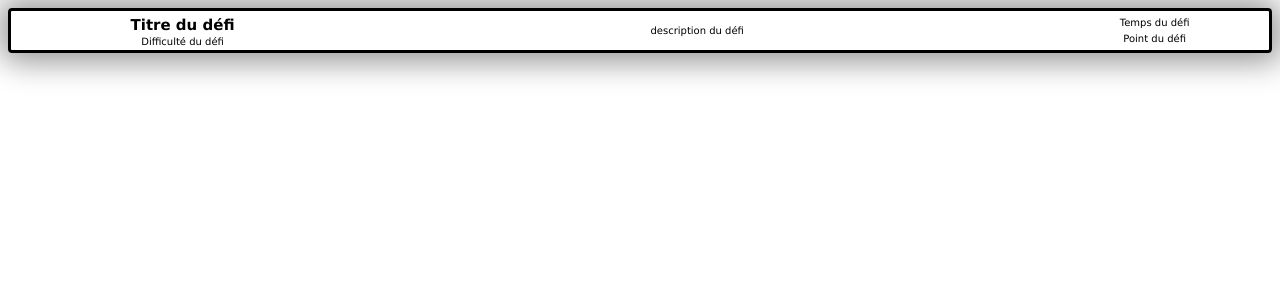
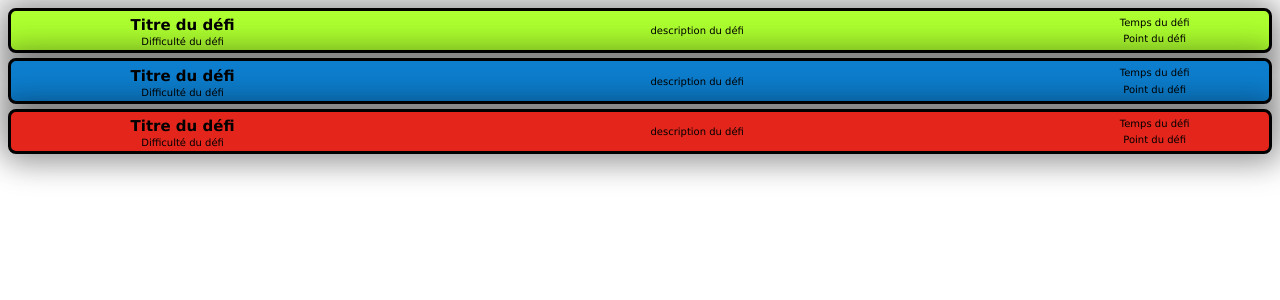
Before and after one commit to Himeurfarid/Sankliche, a React (Vite) app in the folder frontend/: page / in a window 1280 px wide. Shown: the top 300 px of the page. Built offline with nearby package versions, Linux system fonts and the light colour scheme.

Commit message:
css minimal of challenge

```diff
--- a/frontend/src/components/ChallengesCard.css
+++ b/frontend/src/components/ChallengesCard.css
@@ -1,14 +1,51 @@
-.challengescard {
+.challenge {
+  display: grid;
+  gap: 5px;
+}
+.challengescardeasy {
   display: grid;
   grid-template-columns: 3fr 6fr 2fr;
   text-align: center;
   border: solid;
-  border-radius: 0.25rem;
+  border-radius: 0.5rem;
   font-family: Verdana, Geneva, Tahoma, sans-serif;
   box-shadow: 5px 5px 30px 7px rgba(0, 0, 0, 0.25),
     -5px -5px 30px 7px rgba(0, 0, 0, 0.22);
+  background-color: greenyellow;
 }
-.challengescard:active {
+.challengescardnormal {
+  display: grid;
+  grid-template-columns: 3fr 6fr 2fr;
+  text-align: center;
+  border: solid;
+  border-radius: 0.5rem;
+  font-family: Verdana, Geneva, Tahoma, sans-serif;
+  box-shadow: 5px 5px 30px 7px rgba(0, 0, 0, 0.25),
+    -5px -5px 30px 7px rgba(0, 0, 0, 0.22);
+  background-color: rgb(13, 126, 206);
+}
+.challengescardhard {
+  display: grid;
+  grid-template-columns: 3fr 6fr 2fr;
+  text-align: center;
+  border: solid;
+  border-radius: 0.5rem;
+  font-family: Verdana, Geneva, Tahoma, sans-serif;
+  box-shadow: 5px 5px 30px 7px rgba(0, 0, 0, 0.25),
+    -5px -5px 30px 7px rgba(0, 0, 0, 0.22);
+  background-color: rgb(227, 37, 27);
+}
+.challengescardeasy:active {
+  transform: scale(0.9, 0.9);
+  box-shadow: 5px 5px 30px 15px rgba(0, 0, 0, 0.25),
+    -5px -5px 30px 15px rgba(0, 0, 0, 0.22);
+}
+.challengescardnormal:active {
+  transform: scale(0.9, 0.9);
+  box-shadow: 5px 5px 30px 15px rgba(0, 0, 0, 0.25),
+    -5px -5px 30px 15px rgba(0, 0, 0, 0.22);
+}
+.challengescardhard:active {
   transform: scale(0.9, 0.9);
   box-shadow: 5px 5px 30px 15px rgba(0, 0, 0, 0.25),
     -5px -5px 30px 15px rgba(0, 0, 0, 0.22);
--- a/frontend/src/components/ChallengesCard.jsx
+++ b/frontend/src/components/ChallengesCard.jsx
@@ -2,7 +2,8 @@ import "./ChallengesCard.css";
 
 function Challenge() {
   return (
-    <div className="challengescard">
+    <div className="challenge">
+      <div className="challengescardeasy">
         <div className="titleandlevelchallenges">
           <h1 className="titlechallenge">Titre du défi</h1>
           <p className="levelchallenge">Difficulté du défi</p>
@@ -15,6 +16,33 @@ function Challenge() {
           <p className="scorechallenge">Point du défi</p>
         </div>
       </div>
+      <div className="challengescardnormal">
+        <div className="titleandlevelchallenges">
+          <h1 className="titlechallenge">Titre du défi</h1>
+          <p className="levelchallenge">Difficulté du défi</p>
+        </div>
+        <div className="descriptionchallenges">
+          <p className="descriptionchallenge">description du défi</p>
+        </div>
+        <div className="timeandpointchallenges">
+          <p className="timechallenge">Temps du défi</p>
+          <p className="scorechallenge">Point du défi</p>
+        </div>
+      </div>
+      <div className="challengescardhard">
+        <div className="titleandlevelchallenges">
+          <h1 className="titlechallenge">Titre du défi</h1>
+          <p className="levelchallenge">Difficulté du défi</p>
+        </div>
+        <div className="descriptionchallenges">
+          <p className="descriptionchallenge">description du défi</p>
+        </div>
+        <div className="timeandpointchallenges">
+          <p className="timechallenge">Temps du défi</p>
+          <p className="scorechallenge">Point du défi</p>
+        </div>
+      </div>
+    </div>
   );
 }
 
```
Lines whose indentation alone changed are shown as unchanged.
